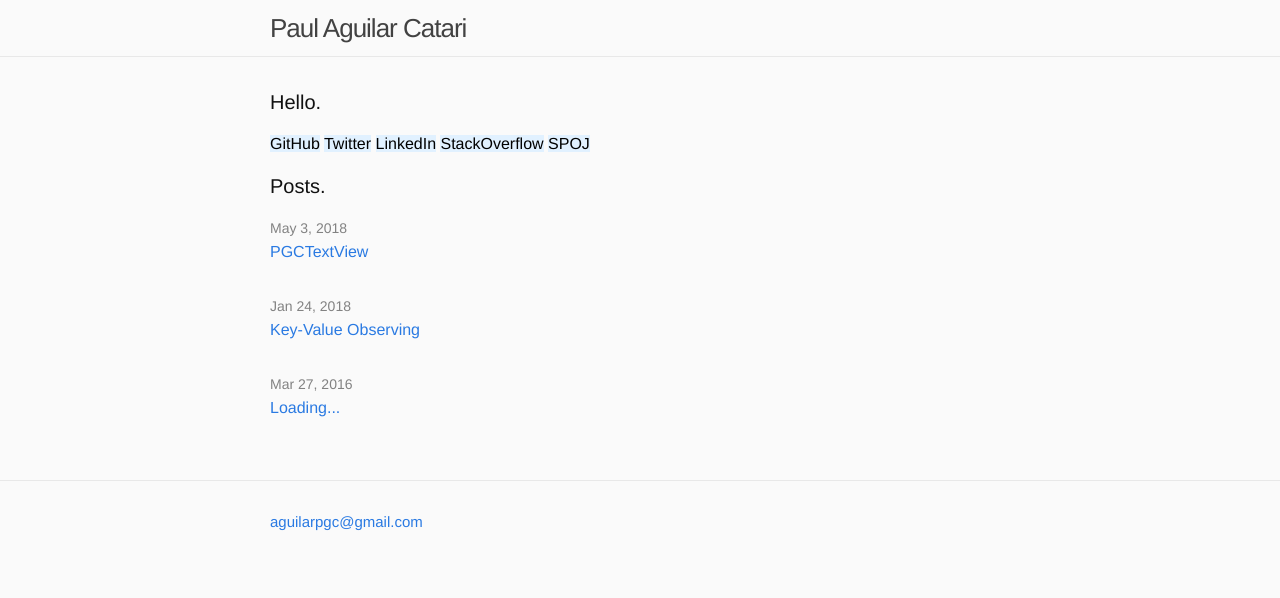
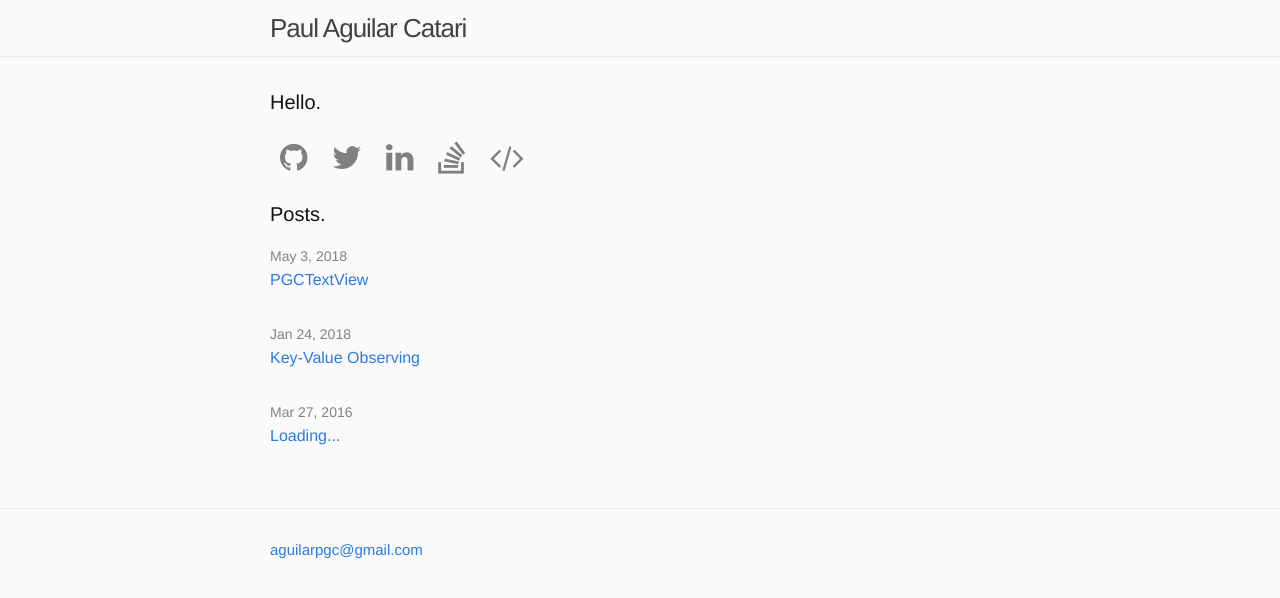
Before and after one commit to aguilarpgc/aguilarpgc.github.io, a Jekyll site: the page built from index.html, in a window 1280 px wide. Shown: the top 598 px of the page. Built offline with Jekyll 4.4.1, drawn with Linux system fonts in a browser that asks for light colours; nearby versions of some CDN libraries.

Commit message:
removed titles and added icons for links

```diff
--- a/_includes/head.html
+++ b/_includes/head.html
@@ -5,4 +5,5 @@
   <title>{{ site.title | espace }}</title>
   <link rel="stylesheet" href="{{ "/css/main.css" | prepend: site.baseurl }}">
 {% include open-graph.html %}
+  <link rel="stylesheet" href="//maxcdn.bootstrapcdn.com/font-awesome/4.3.0/css/font-awesome.min.css">
 </head>
--- a/_includes/link-account.html
+++ b/_includes/link-account.html
@@ -1 +1 @@
-<a target="_blank" href={{ include.url }}><span class="username"><mark>{{ include.title }}</mark></span></a>
+<a class="fa fa-{{ include.fa_name }} fa-2x" style="color:gray; padding:10px; " target="_blank" href={{ include.url }}><span class="username"><mark>{{ include.title }}</mark></span></a>
--- a/_includes/me.html
+++ b/_includes/me.html
@@ -1,7 +1,8 @@
          <p>
-          {% include link-account.html url='http://github.com/aguilarpgc' title="GitHub" %}
-          {% include link-account.html url='http://twitter.com/aguilarpgc' title="Twitter" %}
-          {% include link-account.html url='http://www.linkedin.com/in/aguilarpgc' title="LinkedIn" %}
-          {% include link-account.html url='http://stackoverflow.com/users/2544076' title="StackOverflow" %}
-          {% include link-account.html url='http://www.spoj.com/users/aguilarpgc/' title="SPOJ" %}
+
+          {% include link-account.html fa_name="github" url='http://github.com/aguilarpgc'%}
+          {% include link-account.html fa_name="twitter" url='http://twitter.com/aguilarpgc' %}
+          {% include link-account.html fa_name="linkedin" url='http://www.linkedin.com/in/aguilarpgc' %}
+          {% include link-account.html fa_name="stack-overflow" url='http://stackoverflow.com/users/2544076' %}
+          {% include link-account.html fa_name="code" url='http://www.spoj.com/users/aguilarpgc/' %}
           </p>
```
